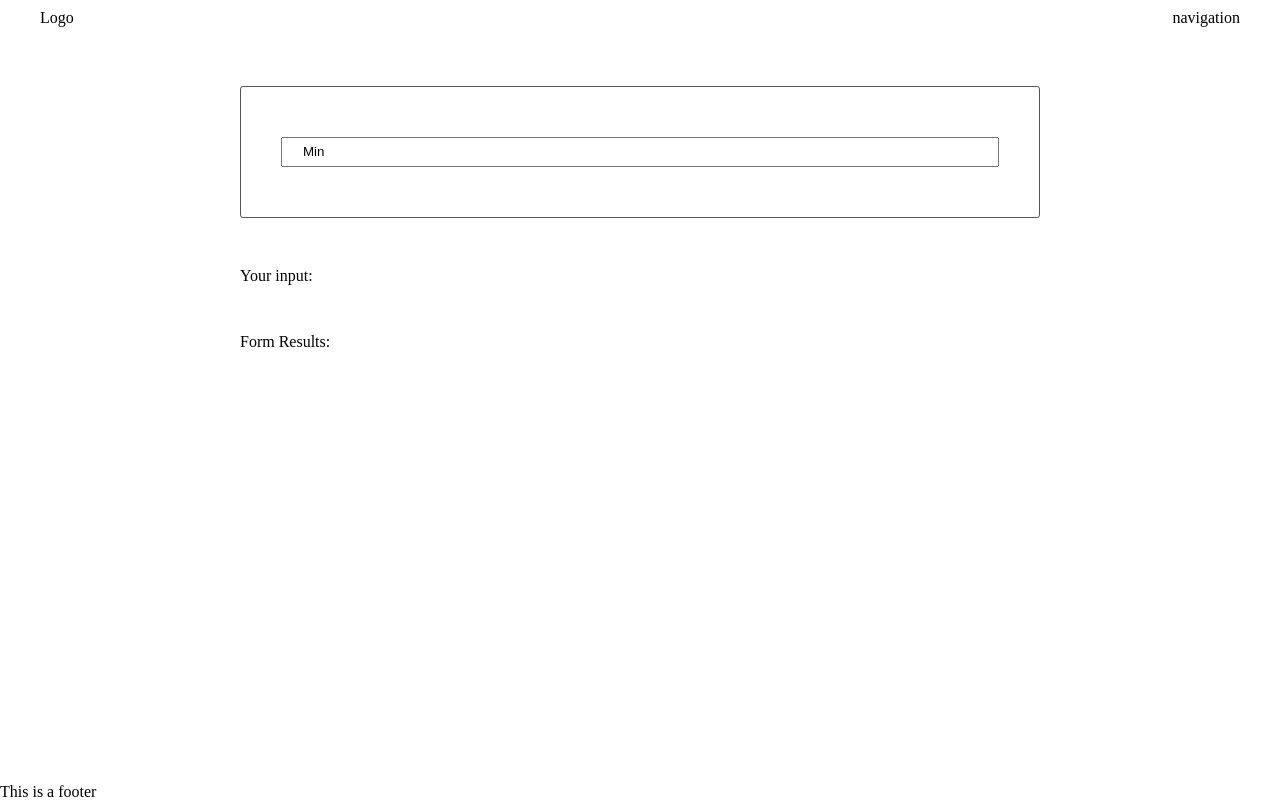
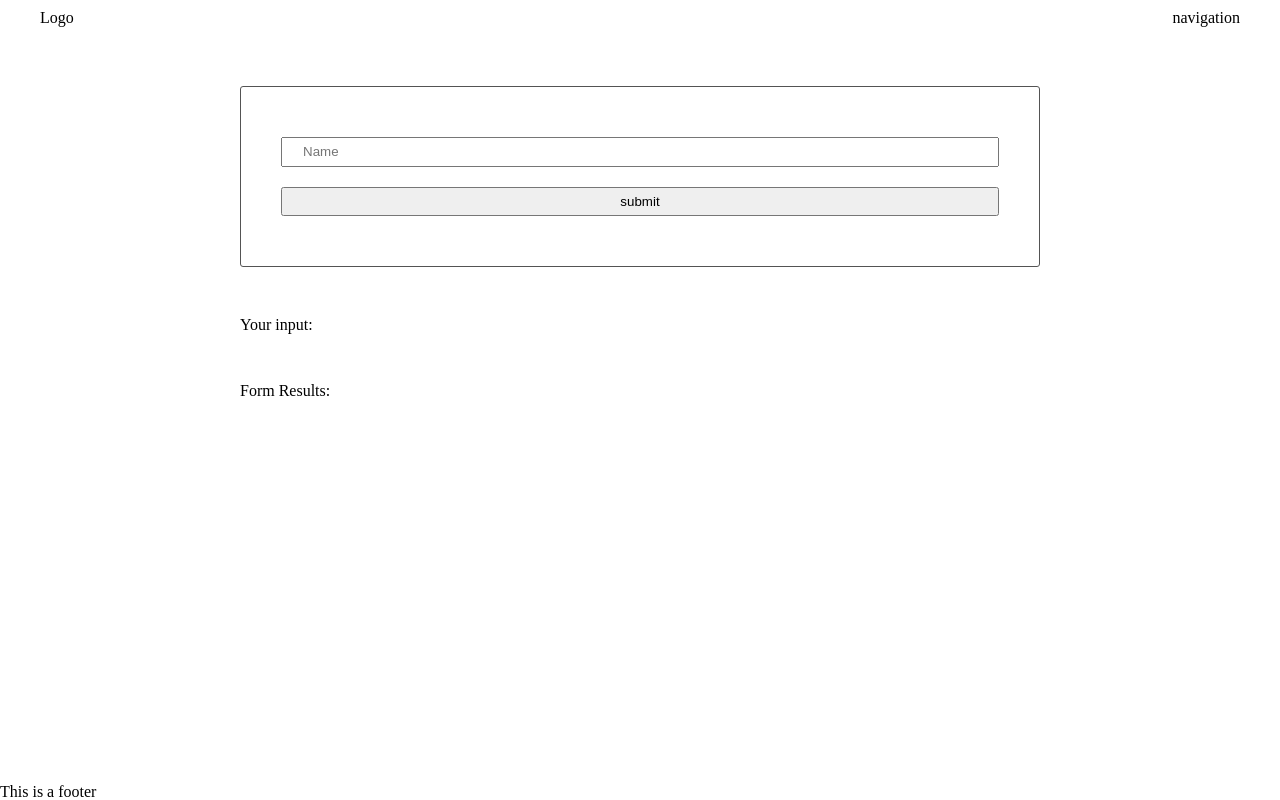
Before and after one commit to jiangmi7711/evaluate-news-nlp, a website built with webpack: page src/client/views/index.html in a window 1280 px wide. Built offline with nearby package versions, Linux system fonts and the light colour scheme.

Commit message:
API CALL

```diff
--- a/src/client/views/index.html
+++ b/src/client/views/index.html
@@ -24,8 +24,8 @@
         <main>
             <section>
                 <form class="" onsubmit="return Client.handleSubmit(event)">
-                    <input id="name" type="text" name="input" value="Min" placeholder="Name">
-                  <!--   <input type="submit" name="" value="submit" onclick="return Client.handleSubmit(event)" onsubmit="return Client.handleSubmit(event)"> -->
+                    <input id="name" type="text" name="input" value="" placeholder="Name">
+                    <input type="submit" name="" value="submit" onclick="return Client.handleSubmit(event)" onsubmit="return Client.handleSubmit(event)">
                 </form>
             </section>
 
```
